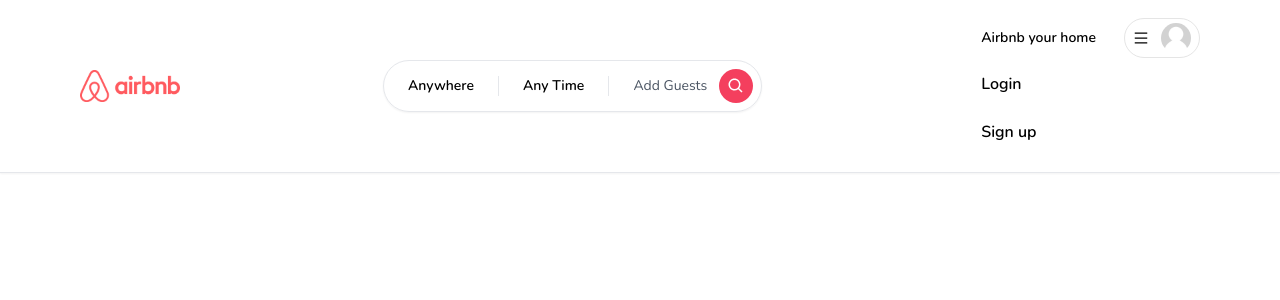
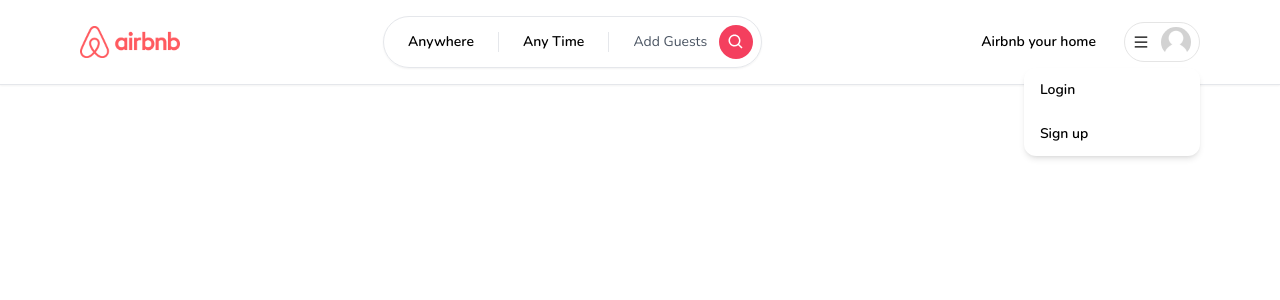
Before and after one commit to gitsheyno/Fullstack-Airbnb-clone-nextjs-AppRouter, a Next.js app: page / in a window 1280 px wide. Both pictures are taken after a click on the element 1161 px from the left and 42 px from the top of the page. Shown: the top 300 px of the page. Built offline with nearby package versions, Linux system fonts and the light colour scheme; no server answers.

Commit message:
logout functionality and conditional rendering for userMenu

```diff
--- a/src/app/api/auth/[...nextauth]/options.ts
+++ b/src/app/api/auth/[...nextauth]/options.ts
@@ -4,6 +4,7 @@ import GithubProvider from "next-auth/providers/github";
 import GoogleProvider from "next-auth/providers/google";
 import CredentialsProvider from "next-auth/providers/credentials";
 import prisma from "../../../libs/prismadb";
+
 import bcrypt from "bcrypt";
 
 export const authOptions: NextAuthOptions = {
--- a/src/app/api/register/route.ts
+++ b/src/app/api/register/route.ts
@@ -1,5 +1,6 @@
 import bcrypt from "bcrypt";
 import prisma from "../../libs/prismadb";
+
 import { NextResponse } from "next/server";
 export async function POST(request: Request) {
   const body = await request.json();
--- a/src/app/components/navbar/Navbar.tsx
+++ b/src/app/components/navbar/Navbar.tsx
@@ -2,8 +2,13 @@ import Logo from "./Logo";
 import UserMenu from "./UserMenu";
 import Search from "./Search";
 import Container from "../Container";
+import { User } from "@prisma/client";
 
-const Navbar = () => {
+type NavbarProps = {
+  currentUser: User | null;
+};
+
+const Navbar = ({ currentUser }: NavbarProps) => {
   return (
     <div className="fixed w-full bg-white z-10 shadow-sm">
       <div
@@ -25,7 +30,7 @@ const Navbar = () => {
           >
             <Logo />
             <Search />
-            <UserMenu />
+            <UserMenu currentUser={currentUser} />
           </div>
         </Container>
       </div>
--- a/src/app/components/navbar/UserMenu.tsx
+++ b/src/app/components/navbar/UserMenu.tsx
@@ -5,17 +5,21 @@ import { useCallback, useState } from "react";
 import { AiOutlineMenu } from "react-icons/ai";
 import useRegisterModal from "@/app/hooks/useRegisterModal";
 import useLoginModal from "@/app/hooks/useLoginModel";
-export default function UserMenu() {
+import { User } from "@prisma/client";
+import { signOut } from "next-auth/react";
+
+type NavbarProps = {
+  currentUser: User | null;
+};
+
+export default function UserMenu({ currentUser }: NavbarProps) {
   //----------------------------<< for Login >>----------------------------
   const loginModal = useLoginModal();
   //----------------------------<< for Register >>----------------------------
   const registerModel = useRegisterModal();
-
   //----------------------------<< State to Open The user Menu >>----------------------------
   const [isOpen, setIsOpen] = useState(false);
-
   //----------------------------<< Toggle the Menu >>----------------------------
-
   const toggleOpen = useCallback(() => {
     setIsOpen((value) => !value);
   }, []);
@@ -64,10 +68,41 @@ export default function UserMenu() {
         </div>
       </div>
       {isOpen && (
-        <>
-          <MenuItem onClick={loginModal.onOpen} label="Login" />
-          <MenuItem onClick={registerModel.onOpen} label="Sign up" />
-        </>
+        <div
+          className="
+          absolute
+          rounded-xl
+          shadow-md
+          w-[40vw]
+          md:w-3/4
+          bg-white
+          overflow-hidden
+          right-0
+          top-12
+          text-sm
+        "
+        >
+          <div className="flex flex-col cursor-pointer">
+            {currentUser ? (
+              <>
+                <MenuItem label="Login" onClick={() => {}} />
+                <MenuItem label="Sign up" onClick={() => {}} />
+                <MenuItem label="My trips" onClick={() => {}} />
+                <MenuItem label="My favorites" onClick={() => {}} />
+                <MenuItem label="My reservatrions" onClick={() => {}} />
+                <MenuItem label="My properties" onClick={() => {}} />
+                <MenuItem label="Airbnb My home" onClick={() => {}} />
+                <hr />
+                <MenuItem label="Logout" onClick={signOut} />
+              </>
+            ) : (
+              <>
+                <MenuItem label="Login" onClick={loginModal.onOpen} />
+                <MenuItem label="Sign up" onClick={registerModel.onOpen} />
+              </>
+            )}
+          </div>
+        </div>
       )}
     </div>
   );
--- a/src/app/layout.tsx
+++ b/src/app/layout.tsx
@@ -1,11 +1,11 @@
 import "./components/globals.css";
 import LoginModal from "./components/modal/LoginModal";
-import Modal from "./components/modal/Modal";
 import ToasterProvider from "./providers/ToasterProvider";
 import { Inter, Nunito } from "next/font/google";
 import Navbar from "./components/navbar/Navbar";
 import RegisterModal from "../app/components/modal/RegisterModal";
 import getCurrentUser from "./actions/getCurrentUser";
+import { User } from "@prisma/client";
 const nunito = Nunito({ subsets: ["latin"] });
 
 export const metadata = {
@@ -18,15 +18,17 @@ export default async function RootLayout({
 }: {
   children: React.ReactNode;
 }) {
+  //-----------------------<< Fetching User Info >>-----------------------
   const currentUSer = await getCurrentUser();
-  console.log(currentUSer);
+
   return (
     <html lang="en">
       <body className={nunito.className}>
         <ToasterProvider />
         <LoginModal />
         <RegisterModal />
-        <Navbar />
+        <Navbar currentUser={currentUSer} />
+
         {children}
       </body>
     </html>
```
